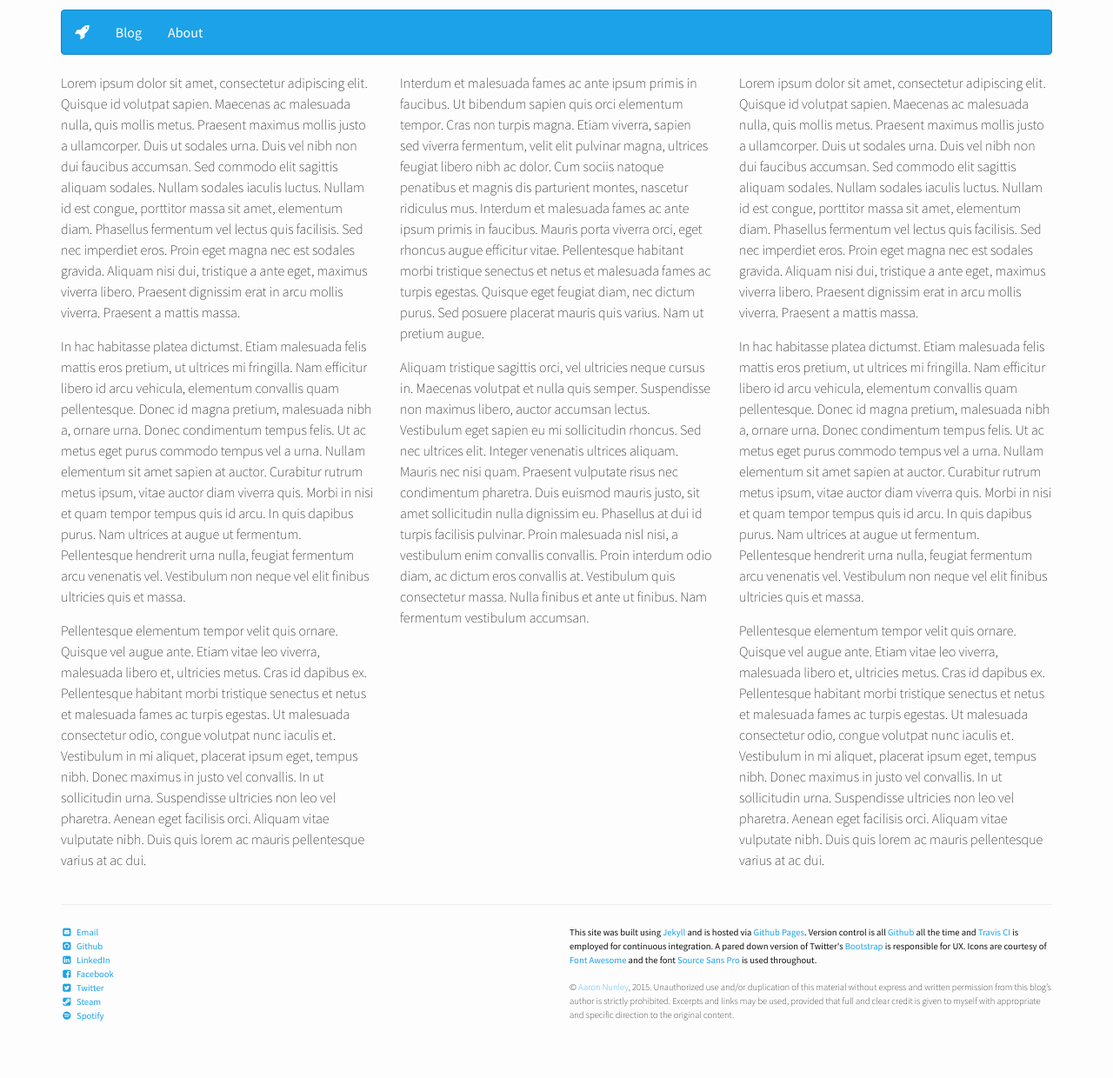
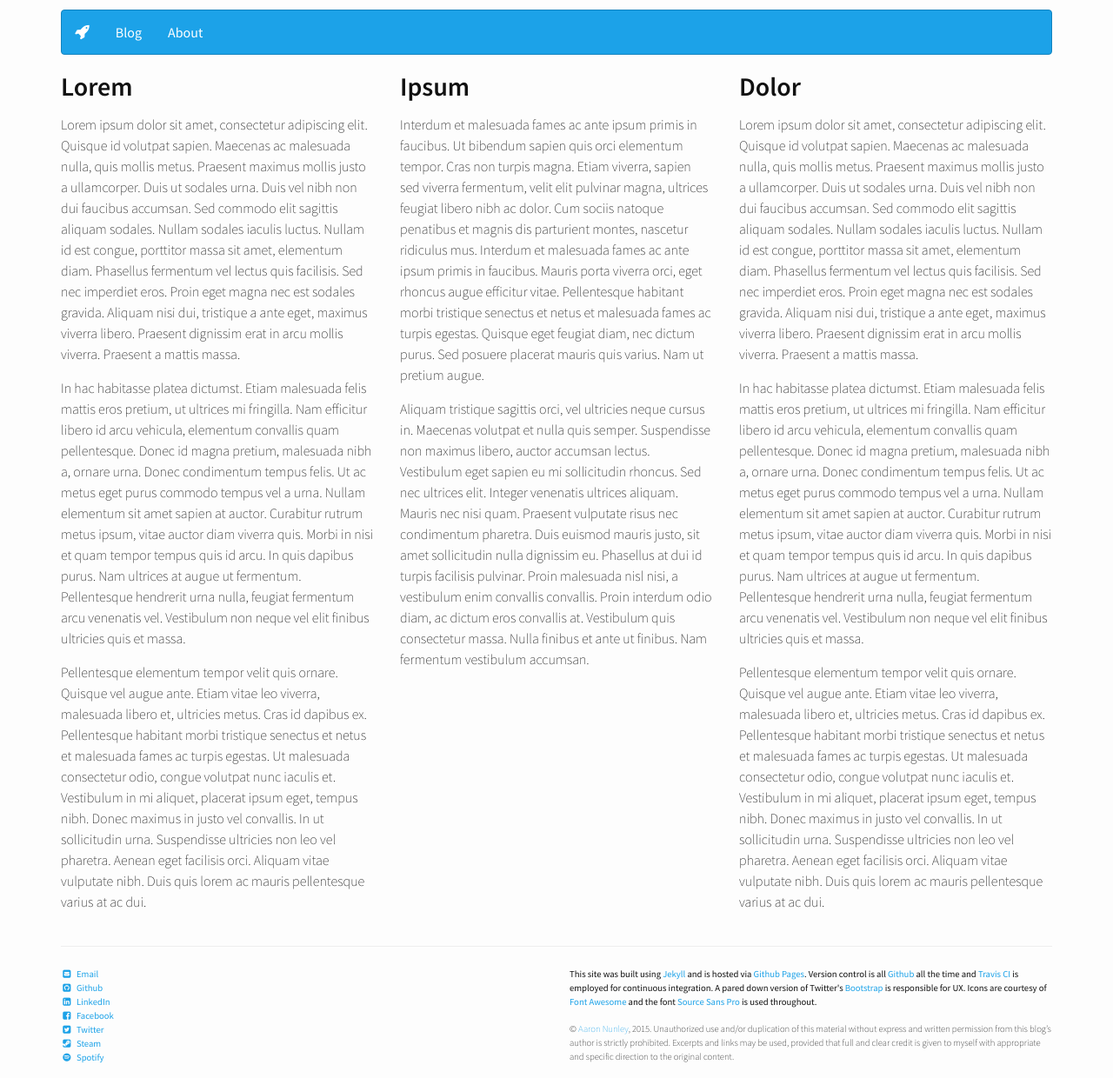
Before and after one commit to aaron-nunley/aaron-nunley.github.io, a Jekyll site: the page built from index.html, in a window 1280 px wide. Shown: the whole page at 87% size. Built offline with Jekyll 4.4.1, drawn with Linux system fonts in a browser that asks for light colours; nearby versions of some CDN libraries; before the commit the page ends 1192 px from its top, so only the background shows below that.

Commit message:
Add fake section headers to index.

```diff
--- a/index.html
+++ b/index.html
@@ -4,6 +4,9 @@ layout: default
 
 <div class="row clearfix">
   <div class="col-md-4 column">
+
+    <h2>Lorem</h2>
+
     <p>Lorem ipsum dolor sit amet, consectetur adipiscing elit. Quisque id volutpat sapien. Maecenas ac malesuada nulla, quis mollis metus. Praesent maximus mollis justo a ullamcorper. Duis ut sodales urna. Duis vel nibh non dui faucibus accumsan. Sed commodo elit sagittis aliquam sodales. Nullam sodales iaculis luctus. Nullam id est congue, porttitor massa sit amet, elementum diam. Phasellus fermentum vel lectus quis facilisis. Sed nec imperdiet eros. Proin eget magna nec est sodales gravida. Aliquam nisi dui, tristique a ante eget, maximus viverra libero. Praesent dignissim erat in arcu mollis viverra. Praesent a mattis massa.</p>
 
     <p>In hac habitasse platea dictumst. Etiam malesuada felis mattis eros pretium, ut ultrices mi fringilla. Nam efficitur libero id arcu vehicula, elementum convallis quam pellentesque. Donec id magna pretium, malesuada nibh a, ornare urna. Donec condimentum tempus felis. Ut ac metus eget purus commodo tempus vel a urna. Nullam elementum sit amet sapien at auctor. Curabitur rutrum metus ipsum, vitae auctor diam viverra quis. Morbi in nisi et quam tempor tempus quis id arcu. In quis dapibus purus. Nam ultrices at augue ut fermentum. Pellentesque hendrerit urna nulla, feugiat fermentum arcu venenatis vel. Vestibulum non neque vel elit finibus ultricies quis et massa.</p>
@@ -12,12 +15,18 @@ layout: default
   </div>
 
   <div class="col-md-4 column">
+
+    <h2>Ipsum</h2>
+
     <p>Interdum et malesuada fames ac ante ipsum primis in faucibus. Ut bibendum sapien quis orci elementum tempor. Cras non turpis magna. Etiam viverra, sapien sed viverra fermentum, velit elit pulvinar magna, ultrices feugiat libero nibh ac dolor. Cum sociis natoque penatibus et magnis dis parturient montes, nascetur ridiculus mus. Interdum et malesuada fames ac ante ipsum primis in faucibus. Mauris porta viverra orci, eget rhoncus augue efficitur vitae. Pellentesque habitant morbi tristique senectus et netus et malesuada fames ac turpis egestas. Quisque eget feugiat diam, nec dictum purus. Sed posuere placerat mauris quis varius. Nam ut pretium augue.</p>
 
     <p>Aliquam tristique sagittis orci, vel ultricies neque cursus in. Maecenas volutpat et nulla quis semper. Suspendisse non maximus libero, auctor accumsan lectus. Vestibulum eget sapien eu mi sollicitudin rhoncus. Sed nec ultrices elit. Integer venenatis ultrices aliquam. Mauris nec nisi quam. Praesent vulputate risus nec condimentum pharetra. Duis euismod mauris justo, sit amet sollicitudin nulla dignissim eu. Phasellus at dui id turpis facilisis pulvinar. Proin malesuada nisl nisi, a vestibulum enim convallis convallis. Proin interdum odio diam, ac dictum eros convallis at. Vestibulum quis consectetur massa. Nulla finibus et ante ut finibus. Nam fermentum vestibulum accumsan.</p>
   </div>
 
   <div class="col-md-4 column">
+
+    <h2>Dolor</h2>
+
     <p>Lorem ipsum dolor sit amet, consectetur adipiscing elit. Quisque id volutpat sapien. Maecenas ac malesuada nulla, quis mollis metus. Praesent maximus mollis justo a ullamcorper. Duis ut sodales urna. Duis vel nibh non dui faucibus accumsan. Sed commodo elit sagittis aliquam sodales. Nullam sodales iaculis luctus. Nullam id est congue, porttitor massa sit amet, elementum diam. Phasellus fermentum vel lectus quis facilisis. Sed nec imperdiet eros. Proin eget magna nec est sodales gravida. Aliquam nisi dui, tristique a ante eget, maximus viverra libero. Praesent dignissim erat in arcu mollis viverra. Praesent a mattis massa.</p>
 
     <p>In hac habitasse platea dictumst. Etiam malesuada felis mattis eros pretium, ut ultrices mi fringilla. Nam efficitur libero id arcu vehicula, elementum convallis quam pellentesque. Donec id magna pretium, malesuada nibh a, ornare urna. Donec condimentum tempus felis. Ut ac metus eget purus commodo tempus vel a urna. Nullam elementum sit amet sapien at auctor. Curabitur rutrum metus ipsum, vitae auctor diam viverra quis. Morbi in nisi et quam tempor tempus quis id arcu. In quis dapibus purus. Nam ultrices at augue ut fermentum. Pellentesque hendrerit urna nulla, feugiat fermentum arcu venenatis vel. Vestibulum non neque vel elit finibus ultricies quis et massa.</p>
```
